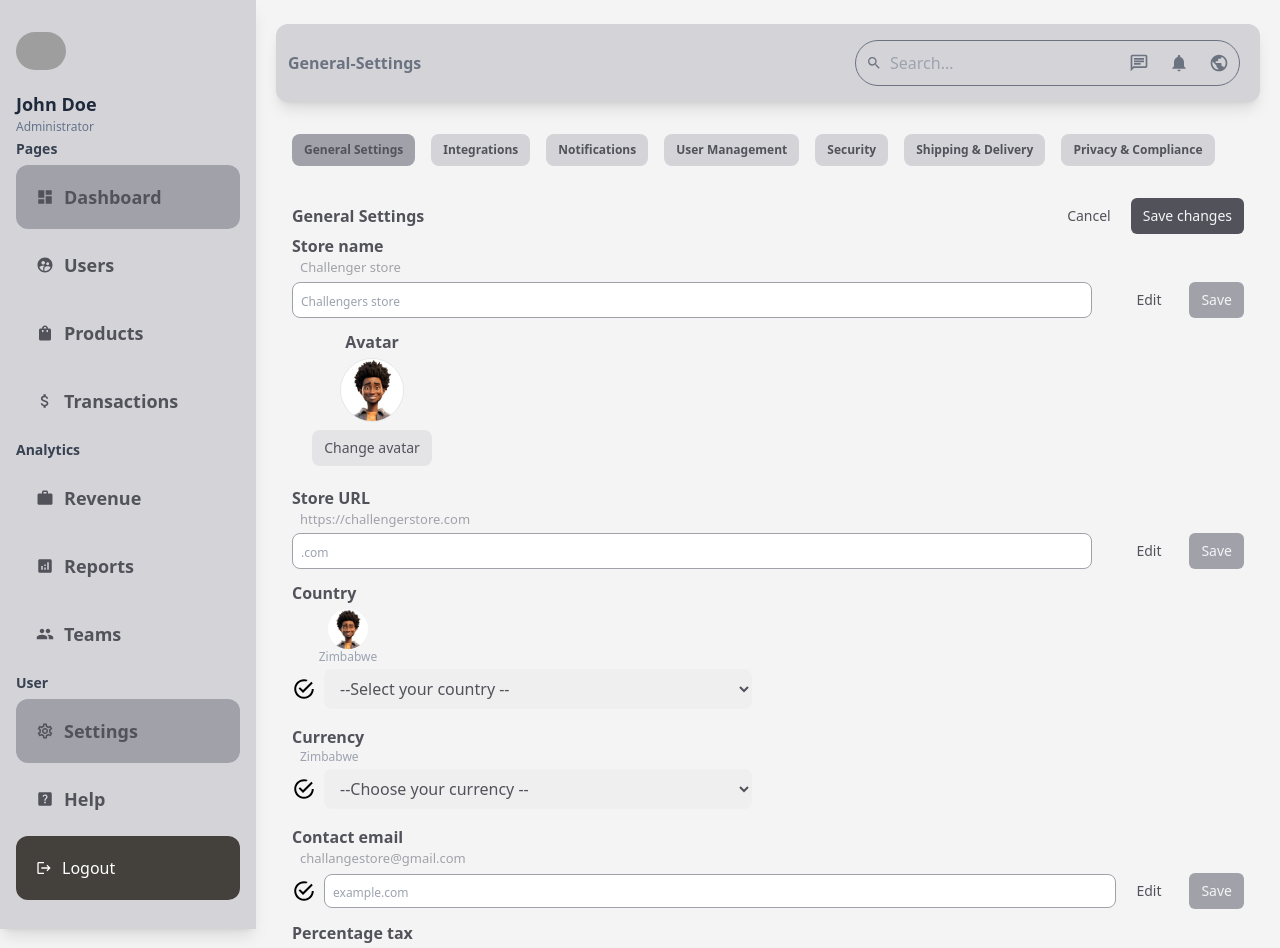
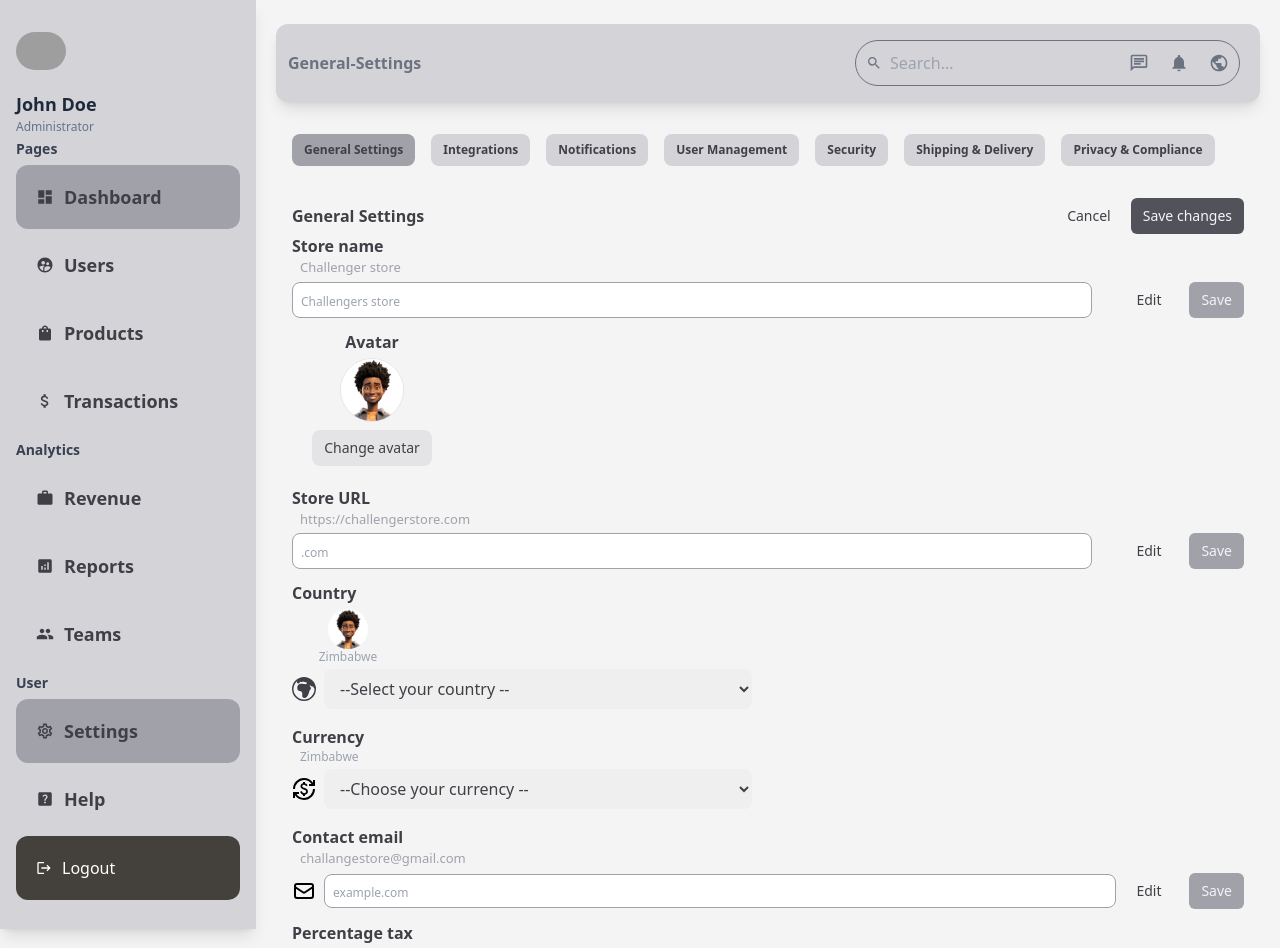
Before and after one commit to brandon-bwoni/admin-dashboard, a Next.js app: page /dashboard/settings/general-settings in a window 1280 px wide. Shown: the top 948 px of the page. Built offline with nearby package versions, Linux system fonts and the light colour scheme; grey boxes are pictures that could not be loaded.

Commit message:
general settings

```diff
--- a/src/app/dashboard/products/page.tsx
+++ b/src/app/dashboard/products/page.tsx
@@ -16,7 +16,7 @@ const ProductsPage = () => {
       </div>
       <table className="w-[100%]">
         <thead>
-          <tr className="text-zinc-600 font-semibold">
+          <tr className="text-zinc-700 font-semibold">
             <td className="px-4 py-3">Title</td>
             <td className="px-4 py-3">Description</td>
             <td className="px-4 py-3">Price</td>
--- a/src/app/dashboard/settings/general-settings/page.tsx
+++ b/src/app/dashboard/settings/general-settings/page.tsx
@@ -2,7 +2,9 @@ import { useState } from "react";
 import Image from "next/image";
 
 import avatar from "@/assets/avatar.jpg";
-import { IoMdCheckmarkCircleOutline } from "react-icons/io";
+import { BsGlobeEuropeAfrica } from "react-icons/bs";
+import { MdCurrencyExchange } from "react-icons/md";
+import { HiOutlineMail } from "react-icons/hi";
 
 const GeneralSettings = () => {
   // const [image, setImage] = useState(false);
@@ -10,14 +12,14 @@ const GeneralSettings = () => {
   return (
     <>
       <div className="flex justify-between items-center">
-        <h1 className="text-base font-bold text text-zinc-600">
+        <h1 className="text-base font-bold text text-zinc-700">
           General Settings
         </h1>
         <div className="flex gap-2 b">
-          <button className="py-2 px-3 font-medium text-sm hover:bg-zinc-300 hover:text-zinc-600 text-zinc-600 rounded-md cursor-pointer hover:border-none">
+          <button className="py-2 px-3 font-medium text-sm hover:bg-zinc-300 hover:text-zinc-700 text-zinc-700 rounded-md cursor-pointer hover:border-none">
             Cancel
           </button>
-          <button className="py-2 px-3 text-sm font-medium  hover:bg-zinc-500 hover:text-white bg-zinc-600 text-gray-100 border-none rounded-md cursor-pointer">
+          <button className="py-2 px-3 text-sm font-medium  hover:bg-zinc-500 hover:text-white bg-zinc-600 text-gray-100 border-none rounded-md cursor-pointer active:bg-zinc-800">
             Save changes
           </button>
         </div>
@@ -25,7 +27,7 @@ const GeneralSettings = () => {
       <div className="flex flex-col justify-center gap-3">
         {/* Store name */}
         <div>
-          <h1 className="font-semibold text-zinc-600">Store name</h1>
+          <h1 className="font-semibold text-zinc-700">Store name</h1>
           <p className=" text-zinc-400 text-[13px] ml-2">Challenger store</p>
           <div className="flex gap-8 pt-1">
             <input
@@ -34,7 +36,7 @@ const GeneralSettings = () => {
               placeholder="Challengers store"
             />
             <div className="flex gap-4">
-              <button className="text-sm py-2 px-3 rounded-md hover:bg-zinc-200 text-zinc-600 ">
+              <button className="text-sm py-2 px-3 rounded-md hover:bg-zinc-200 text-zinc-700 ">
                 Edit
               </button>
               <button className="text-sm py-2 px-3 rounded-md bg-zinc-400 text-gray-100 hover:bg-zinc-500 hover:text-white">
@@ -46,22 +48,22 @@ const GeneralSettings = () => {
         {/* Avatar */}
         <div className="w-40 flex flex-col items-center justify-center">
           <label htmlFor="image">
-            <p className="font-semibold text-zinc-600 text-center">Avatar</p>
+            <p className="font-semibold text-zinc-700 text-center">Avatar</p>
             <Image
               src={avatar}
               width={140}
               height={70}
               alt=""
-              className="flex justify-center mt-1 w-16 h-16 border text-zinc-600 rounded-full hover:cursor-pointer "
+              className="flex justify-center mt-1 w-16 h-16 border text-zinc-700 rounded-full hover:cursor-pointer "
             />
           </label>
-          <button className="text-center bg-zinc-200 py-2 px-3 my-2 rounded-lg text-medium hover:bg-zinc-300 text-sm text-zinc-600">
+          <button className="text-center bg-zinc-200 py-2 px-3 my-2 rounded-lg text-medium hover:bg-zinc-300 text-sm text-zinc-700">
             Change avatar
           </button>
         </div>
         {/* Store URl */}
         <div>
-          <h1 className="font-semibold text-zinc-600">Store URL</h1>
+          <h1 className="font-semibold text-zinc-700">Store URL</h1>
           <p className=" text-zinc-400 text-[13px] ml-2">
             https://challengerstore.com
           </p>
@@ -72,7 +74,7 @@ const GeneralSettings = () => {
               placeholder=".com"
             />
             <div className="flex gap-4">
-              <button className="text-sm py-2 px-3 rounded-md hover:bg-zinc-200 text-zinc-600 ">
+              <button className="text-sm py-2 px-3 rounded-md hover:bg-zinc-200 text-zinc-700 ">
                 Edit
               </button>
               <button className="text-sm py-2 px-3 rounded-md bg-zinc-400 text-gray-100 hover:bg-zinc-500 hover:text-white">
@@ -83,7 +85,7 @@ const GeneralSettings = () => {
         </div>
         {/* Country*/}
         <div>
-          <h1 className="font-semibold text-zinc-600">Country</h1>
+          <h1 className="font-semibold text-zinc-700">Country</h1>
           <span className="w-28 flex flex-col justify-center items-center text-gray-400 text-xs">
             <Image
               src={avatar}
@@ -94,12 +96,12 @@ const GeneralSettings = () => {
           </span>
           <div className="flex items-center gap-2">
             <p>
-              <IoMdCheckmarkCircleOutline className="w-6 h-6" />
+              <BsGlobeEuropeAfrica className="w-6 h-6 text-zinc-700" />
             </p>
             <select
               name="cat"
               id="cat"
-              className="w-[45%] my-1 py-2 px-3 text-zinc-600 rounded-lg"
+              className="w-[45%] my-1 py-2 px-3 text-zinc-700 rounded-lg"
             >
               <option value="general">--Select your country --</option>
               <option value="kitchen">Zimbabwe</option>
@@ -109,33 +111,33 @@ const GeneralSettings = () => {
           </div>
         </div>
         <div>
-          <h1 className="font-semibold text-zinc-600">Currency</h1>
+          <h1 className="font-semibold text-zinc-700">Currency</h1>
           <p className="text-gray-400 text-xs ml-2">Zimbabwe</p>
           <div className="flex items-center gap-2">
             <p>
-              <IoMdCheckmarkCircleOutline className="w-6 h-6" />
+              <MdCurrencyExchange className="w-6 h-6" />
             </p>
             <select
               name="cat"
               id="cat"
-              className="w-[45%] my-1 py-2 px-3 text-zinc-600 rounded-lg"
+              className="w-[45%] my-1 py-2 px-3 text-zinc-700 rounded-lg"
             >
               <option value="general">--Choose your currency --</option>
-              <option value="kitchen">Zimbabwe</option>
-              <option value="phone">South Afica</option>
-              <option value="computer">Zambia</option>
+              <option value="kitchen">Rupees</option>
+              <option value="phone">US Dollar</option>
+              <option value="computer">Euro</option>
             </select>
           </div>
         </div>
         {/* Contact email */}
         <div>
-          <h1 className="font-semibold text-zinc-600">Contact email</h1>
+          <h1 className="font-semibold text-zinc-700">Contact email</h1>
           <p className=" text-zinc-400 text-[13px] ml-2">
             challangestore@gmail.com
           </p>
           <div className="flex items-center gap-2 pt-1">
             <p>
-              <IoMdCheckmarkCircleOutline className="w-6 h-6" />
+              <HiOutlineMail className="w-6 h-6" />
             </p>
             <input
               type="text"
@@ -143,7 +145,7 @@ const GeneralSettings = () => {
               placeholder="example.com"
             />
             <div className="flex gap-4">
-              <button className="text-sm py-2 px-3 rounded-md hover:bg-zinc-200 text-zinc-600 ">
+              <button className="text-sm py-2 px-3 rounded-md hover:bg-zinc-200 text-zinc-700 ">
                 Edit
               </button>
               <button className="text-sm py-2 px-3 rounded-md bg-zinc-400 text-gray-100 hover:bg-zinc-500 hover:text-white">
@@ -154,19 +156,16 @@ const GeneralSettings = () => {
         </div>
         {/* Tax */}
         <div>
-          <h1 className="font-semibold text-zinc-600">Percentage tax</h1>
+          <h1 className="font-semibold text-zinc-700">Percentage tax</h1>
           <p className=" text-zinc-400 text-[13px] ml-2">25%</p>
           <div className="flex items-center gap-2 pt-1">
-            <p>
-              <IoMdCheckmarkCircleOutline className="w-6 h-6" />
-            </p>
             <input
               type="number"
               className="border placeholder:text-xs border-zinc-400 px-2 py-1 rounded-lg w-[90%]"
               placeholder="0"
             />
             <div className="flex gap-4">
-              <button className="text-sm py-2 px-3 rounded-md hover:bg-zinc-200 text-zinc-600 ">
+              <button className="text-sm py-2 px-3 rounded-md hover:bg-zinc-200 text-zinc-700 ">
                 Edit
               </button>
               <button className="text-sm py-2 px-3 rounded-md bg-zinc-400 text-gray-100 hover:bg-zinc-500 hover:text-white">
--- a/src/app/dashboard/users/page.tsx
+++ b/src/app/dashboard/users/page.tsx
@@ -19,7 +19,7 @@ const UsersPage = async ({ placeholder }) => {
       </div>
       <table className="w-full my-4">
         <thead>
-          <tr className="text-zinc-600 font-semibold">
+          <tr className="text-zinc-700 font-semibold">
             <td className="px-6">Name</td>
             <td className="px-6">Email</td>
             <td className="px-6">Role</td>
@@ -47,14 +47,14 @@ const UsersPage = async ({ placeholder }) => {
               <div className="flex gap-2">
                 <Link href="/dashboard/users/id">
                   <button
-                    className={`${"py-2 px-3 rounded-md text-zinc-600 font-medium border-none cursor-pointer"} ${"bg-teal-600/70 text-gray-100 hover:bg-teal-600 hover:text-white"}`}
+                    className={`${"py-2 px-3 rounded-md text-zinc-700 font-medium border-none cursor-pointer"} ${"bg-teal-600/70 text-gray-100 hover:bg-teal-600 hover:text-white"}`}
                   >
                     View
                   </button>
                 </Link>
                 <Link href="/">
                   <button
-                    className={`${"py-2 px-3 rounded-md font-medium text-zinc-600 border-none cursor-pointer"} ${"bg-red-600/50 hover:bg-red-600 hover:text-white"}`}
+                    className={`${"py-2 px-3 rounded-md font-medium text-zinc-700 border-none cursor-pointer"} ${"bg-red-600/50 hover:bg-red-600 hover:text-white"}`}
                   >
                     Delete
                   </button>
--- a/src/components/dashboard/Card.tsx
+++ b/src/components/dashboard/Card.tsx
@@ -4,13 +4,13 @@ const Card = () => {
   return (
     <div className="w-[100%] flex flex-col gap-3 cursor-pointer  bg-zinc-300 p-5 rounded-xl shadow-lg">
       <div className="flex gap-4 justify-center items-center">
-        <MdSupervisedUserCircle className="h-8 w-8 text-zinc-600" />
-        <span className="text-2xl font-semibold text-zinc-600">
+        <MdSupervisedUserCircle className="h-8 w-8 text-zinc-700" />
+        <span className="text-2xl font-semibold text-zinc-700">
           Total Users
         </span>
       </div>
       <div className="flex flex-col justify-center gap-5">
-        <span className="text-[24px] text-center text-zinc-600 font-bold">
+        <span className="text-[24px] text-center text-zinc-700 font-bold">
           10.273
         </span>
         <span className="text-[14px] font-light">
--- a/src/components/dashboard/Pagination.tsx
+++ b/src/components/dashboard/Pagination.tsx
@@ -7,7 +7,7 @@ const Pagination = () => {
       >
         Previous
       </button>
-      <button className="px-3 hover:shadow-lg disabled:cursor-not-allowed bg-zinc-100 text-zinc-600 rounded-lg">
+      <button className="px-3 hover:shadow-lg disabled:cursor-not-allowed bg-zinc-100 text-zinc-700 rounded-lg">
         Next
       </button>
     </div>
--- a/src/components/dashboard/Search.tsx
+++ b/src/components/dashboard/Search.tsx
@@ -3,11 +3,11 @@ import { MdSearch } from "react-icons/md";
 const Search = ({ placeholder }) => {
   return (
     <div className="flex items-center gap-3 border border-gray-600 rounded-full min-w-max py-1 px-2">
-      <MdSearch className="h-6 w-6 text-zinc-600" />
+      <MdSearch className="h-6 w-6 text-zinc-700" />
       <input
         type="text"
         placeholder={placeholder}
-        className="bg-transparent border-none text-zinc-600 outline-none"
+        className="bg-transparent border-none text-zinc-700 outline-none"
       />
     </div>
   );
--- a/src/components/dashboard/sidebar/MenuLink.tsx
+++ b/src/components/dashboard/sidebar/MenuLink.tsx
@@ -15,7 +15,7 @@ const MenuLink = ({ item }: { item: MenuItem }) => {
   return (
     <Link
       href={item.path}
-      className={`${"flex items-center gap-[10px] p-5 font-semibold text-[18px] my-1 rounded-xl hover:bg-zinc-400 text-zinc-600 hover:text-gray-800"} ${
+      className={`${"flex items-center gap-[10px] p-5 font-semibold text-[18px] my-1 rounded-xl hover:bg-zinc-400 text-zinc-700 hover:text-gray-800"} ${
         isActive ? "bg-zinc-400" : ""
       }`}
     >
--- a/src/components/settings/SettingsNav.tsx
+++ b/src/components/settings/SettingsNav.tsx
@@ -44,7 +44,7 @@ const SettingsNav = () => {
         {links.map((link, index) => (
           <li
             key={index}
-            className={`px-3 py-2 text-xs font-semibold bg-zinc-300 rounded-lg text-zinc-600 hover:text-gray-800 hover:bg-zinc-400 ${
+            className={`px-3 py-2 text-xs font-semibold bg-zinc-300 rounded-lg text-zinc-700 hover:text-gray-800 hover:bg-zinc-400 ${
               pathname === link.link ? "bg-zinc-400 text-gray-800" : ""
             }`}
           >
```
Also changed, not shown: src/app/dashboard/products/[id]/page.tsx (+8 -8 lines), src/app/dashboard/users/[id]/page.tsx (+8 -8 lines), src/components/dashboard/Rightbar.tsx (+8 -8 lines), src/components/dashboard/Transactions.tsx (+9 -9 lines).
